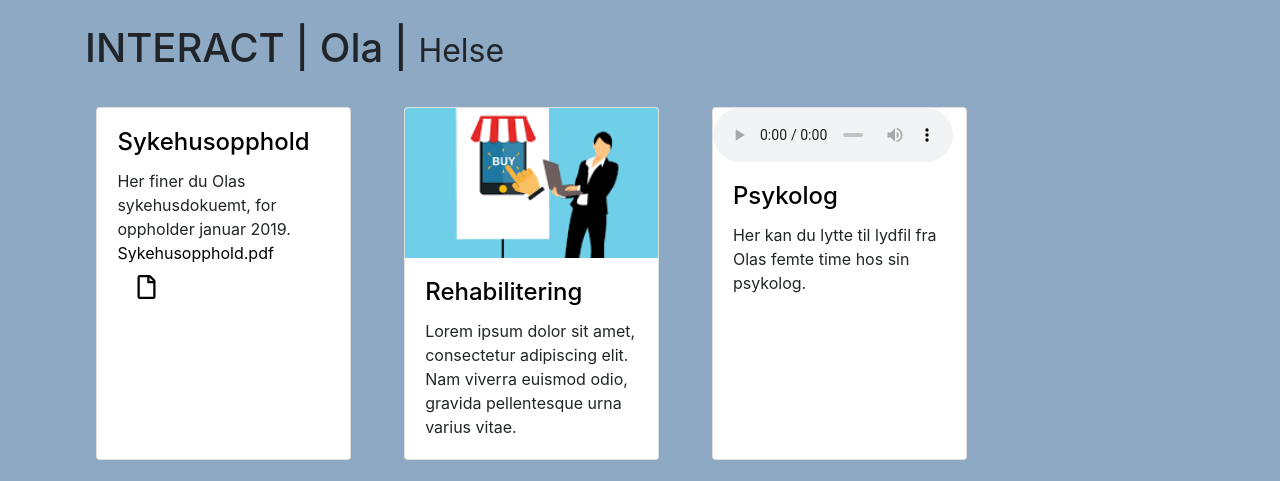
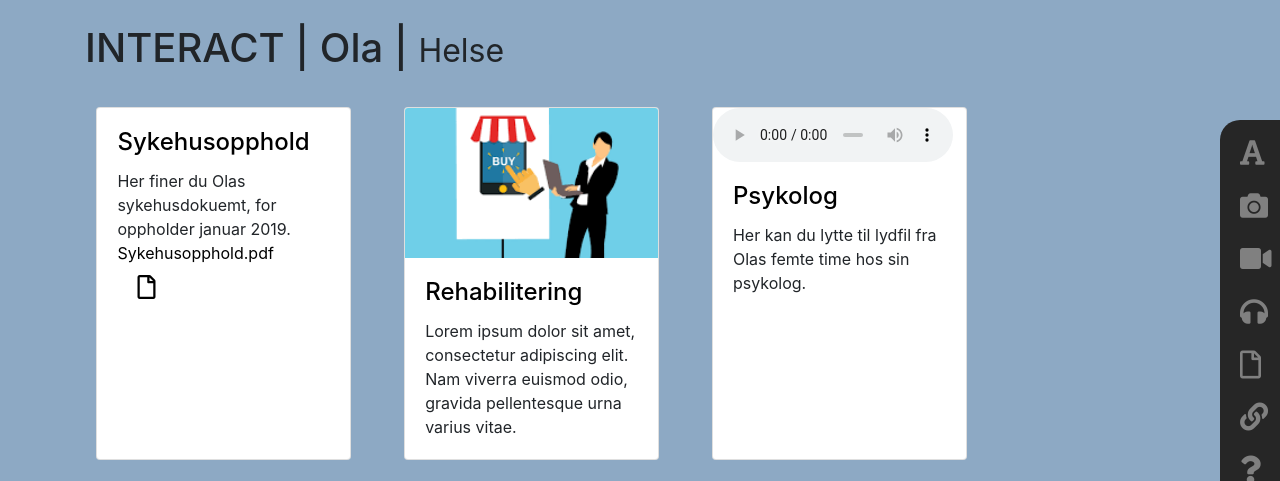
Before and after one commit to Gnusifus/INTERACT, a PHP site: page /case_mer.html in a window 1280 px wide. Shown: the top 481 px of the page. Run offline with PHP 8.4, Linux system fonts and the light colour scheme; some libraries are stand-ins or nearby versions; some web fonts are replaced.

Commit message:
Opprydning

```diff
--- a/INTERACT/public_html/case_mer.html
+++ b/INTERACT/public_html/case_mer.html
@@ -86,9 +86,9 @@ fas fa-external-link-alt"></i></a></p>
                   <a href="#">Ettervern</a>
                 </h4>
                 <p class="card-text">
-                    <i class="fas fa-question" style="margin: 0;"></i>Hvor lenge bør Ola benytte seg av ettervern-tilbudet fra kommunen?<br>
-                    <i class="fas fa-question" style="margin: 0;"></i>Hvilke problemer kan Ola støte på underveis?<br>
-                    <i class="fas fa-question" style="margin: 0;"></i>Hvilke rettigheter har Ola når han er under kommunalt ettervern?<br>
+                    <i class="fas fa-question"></i>Hvor lenge bør Ola benytte seg av ettervern-tilbudet fra kommunen?<br>
+                    <i class="fas fa-question"></i>Hvilke problemer kan Ola støte på underveis?<br>
+                    <i class="fas fa-question"></i>Hvilke rettigheter har Ola når han er under kommunalt ettervern?<br>
                 </p>
               </div>
             </div>
@@ -106,6 +106,74 @@ fas fa-external-link-alt"></i></a></p>
           </div>
         </div>
         <!-- case oversikt slutt -->
+        <!--https://codepen.io/JFarrow/pen/fFrpg-->
+        <!--meny--->
+        <nav class="main-menu">
+              <ul>
+                  <li class="has-subnav">
+                      <a href="#">
+                          <i class="teksticon fas fa-font fa-2x"></i>
+                          <span class="nav-text">
+                              Tekst
+                          </span>
+                      </a>
+
+                  </li>
+                  <li class="has-subnav">
+                      <a href="#">
+                          <i class="bildeicon fas fa-camera fa-2x"></i>
+                          <span class="nav-text">
+                              Bilde
+                          </span>
+                      </a>
+
+                  </li>
+                  <li class="has-subnav">
+                      <a href="#">
+                         <i class="videoicon fas fa-video fa-2x"></i>
+                          <span class="nav-text">
+                              Videofil
+                          </span>
+                      </a>
+
+                  </li>
+                  <li class="has-subnav">
+                      <a href="#">
+                         <i class="lydicon fas fa-headphones fa-2x"></i>
+                          <span class="nav-text">
+                              Lydfil
+                          </span>
+                      </a>
+
+                  </li>
+                  <li>
+                      <a href="#">
+                          <i class="dokumenticon far fa-file fa-2x"></i>
+                          <span class="nav-text">
+                              Dokument
+                          </span>
+                      </a>
+                  </li>
+                  <li>
+                      <a href="#">
+                          <i class="linkicon fas fa-link fa-2x"></i>
+                          <span class="nav-text">
+                             Link
+                          </span>
+                      </a>
+                  </li>
+                  <li>
+                     <a href="#">
+                         <i class="oppgaveicon fas fa-question fa-2x"></i>
+                          <span class="nav-text">
+                              Oppgave
+                          </span>
+                      </a>
+                  </li>
+
+              </ul>
+          </nav>
+       <!-- meny slutt --->
       </div>
       <!-- container slutt -->
 
--- a/INTERACT/public_html/css.css
+++ b/INTERACT/public_html/css.css
@@ -190,6 +190,10 @@ a:hover{
     object-fit: cover;
 }
 
+.fa-question{
+  margin: 0;
+}
+
 /* Venstre meny med ikoner -----------------------------------------------------
 https://codepen.io/JFarrow/pen/fFrpg
 ikoner*/
@@ -351,6 +355,12 @@ padding:0;
     border: none;
     border-radius: 1.5rem;
     padding:2%;
+    transition: transform 0.3s;
+    cursor: pointer;
+}
+
+.btnSubmit:hover{
+  transform: scale(1.05);
 }
 
 .btnStudent{
@@ -361,7 +371,14 @@ padding:0;
     border: none;
     border-radius: 1.5rem;
     padding:2%;
+    cursor: pointer;
+    transition: transform 0.3s;
 }
+
+.btnStudent:hover{
+    transform: scale(1.05);
+}
+
 .btnForgetPwd{
     color: #fff;
     font-weight: 600;
```
Also changed, not shown: INTERACT/public_html/case.html (+4 -73 lines), INTERACT/public_html/makelarge.js (+12 -4 lines).
